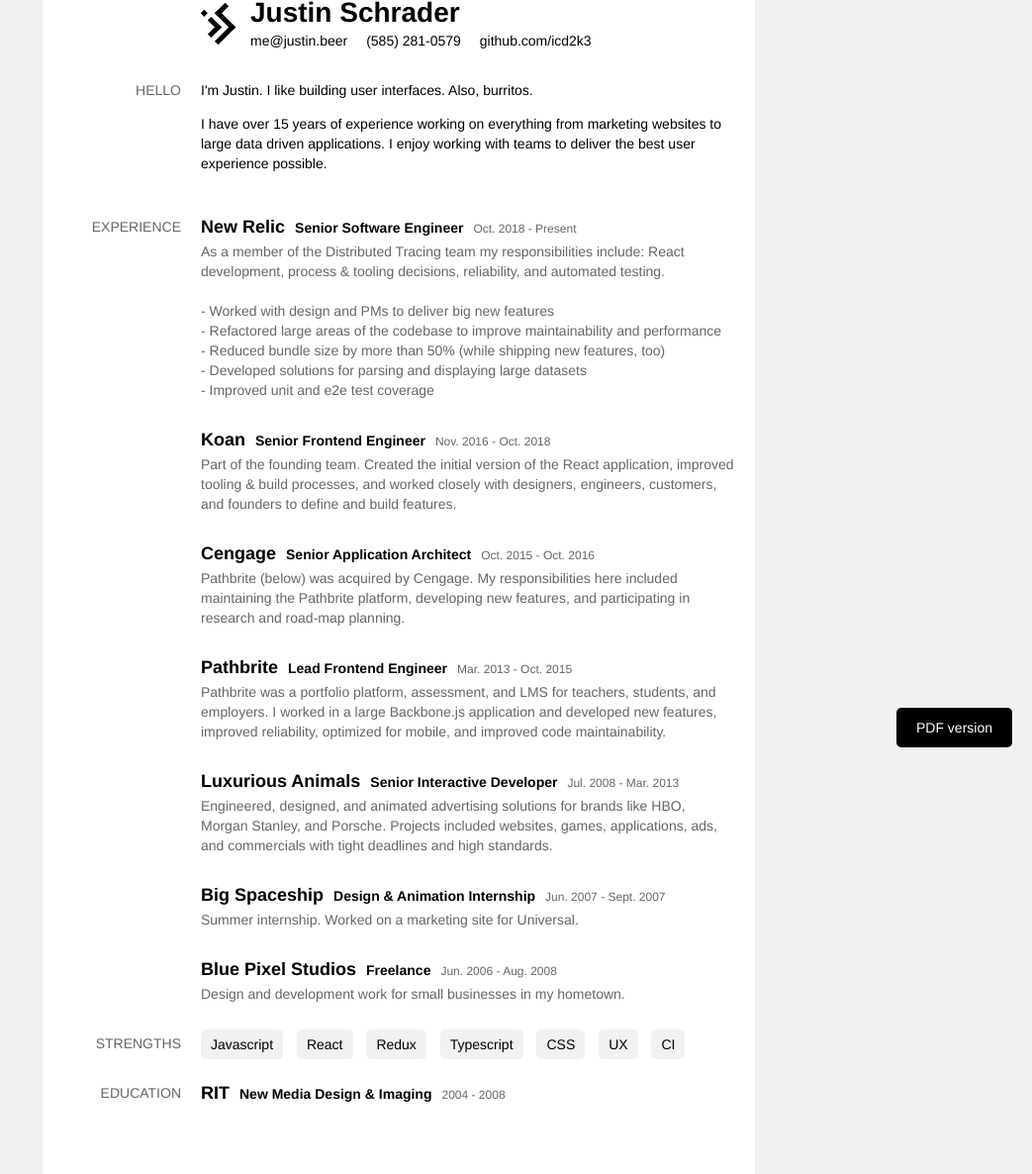
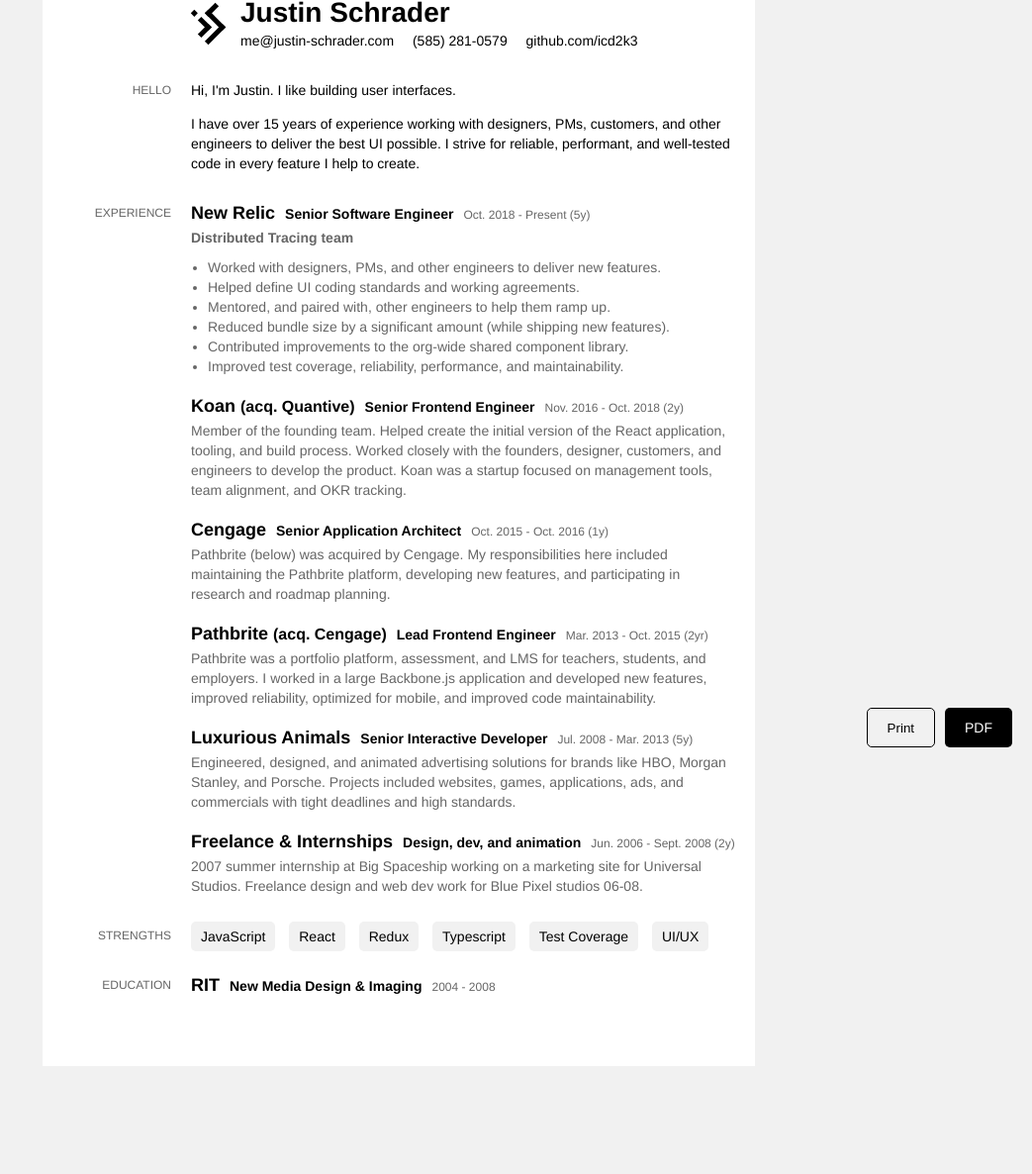
Before and after one commit to icd2k3/resume, a website: page index.html in a window 1280 px wide. Shown: the part 25-1211 px from the top of the page at 99% size, without its empty margins (237-1280 px from the left). After the commit the page ends 1102 px from the top, so only its background shows below. Drawn offline with Linux system fonts and the light colour scheme.

Commit message:
chore: update resume content

```diff
--- a/index.html
+++ b/index.html
@@ -4,7 +4,7 @@
     <meta charset="UTF-8">
     <meta name="viewport" content="width=device-width, initial-scale=1">
     <meta name="Description" content="Justin Schrader's resume">
-    <title>Justin's Resume</title>
+    <title>Justin Schrader's Resume</title>
     <link href="https://fonts.googleapis.com/css?family=Press+Start+2P&display=swap" rel="stylesheet">
     <style>
       /* printing rules */
@@ -15,11 +15,11 @@
         html {
           background: #FFF;
         }
-        footer a {
+        footer a, footer button {
           display: none;
         }
         body section {
-          margin: 10px 0 0 0;
+          margin: 20px 0 0 0;
         }
         body section:nth-child(3) {
           margin: 20px 0 10px;
@@ -51,7 +51,7 @@
       }
       h2 {
         color: #666;
-        font-size: 14px;
+        font-size: 12px;
         text-align: right;
         text-transform: uppercase;
         font-weight: normal;
@@ -59,8 +59,14 @@
       h3 {
         font-size: 18px;
       }
+      h3 span {
+        font-size: 16px;
+      }
       p:first-child {
         margin-top: 0;
+      }
+      p:last-child {
+        margin-bottom: 0;
       }
       address {
         font-style: normal;
@@ -79,7 +85,7 @@
       /* Header content */
       header {
         display: flex;
-        margin-left: 165px;
+        margin-left: 155px;
         margin-bottom: 30px;
       }
       header > div {
@@ -140,7 +146,7 @@
       /* main content rows */
       section {
         display: grid;
-        grid-template-columns: 120px auto;
+        grid-template-columns: 110px auto;
         grid-gap: 20px;
         grid-auto-rows: minmax(0, auto);
         margin: 30px 0;
@@ -154,7 +160,7 @@
         display: flex;
         flex-wrap: wrap;
         align-items: baseline;
-        margin-bottom: 30px;
+        margin-bottom: 20px;
       }
       dl:last-child {
         margin-bottom: 0;
@@ -176,15 +182,20 @@
         color: #666;
       }
 
-      /* skills */
       ul {
+        margin: 10px 0 0 0;
+        padding: 0 17px;
+      }
+
+      /* techs */
+      ul.tech {
         padding: 0;
         margin: 0;
-        list-style-type: none;
+        list-style-type: circle;
         position: relative;
         top: -4px;
       }
-      li {
+      li.tech {
         display: inline-block;
         padding: 5px 10px;
         background: #F1F1F1;
@@ -199,7 +210,7 @@
         bottom: 20px;
         right: 20px;
       }
-      footer a {
+      footer a, footer button {
         margin-left: 10px;
         cursor: pointer;
         padding: 10px 20px;
@@ -207,6 +218,11 @@
         border: 0;
         color: #fff;
         border-radius: 5px;
+      }
+      footer button {
+        background: transparent;
+        border: 1px solid #000;
+        color: #000;
       }
     </style>
   </head>
@@ -216,8 +232,8 @@
       <div>
         <h1>Justin Schrader</h1>
         <address>
-          <a href="mailto:me@justin.beer">
-            me@justin.beer
+          <a href="mailto:me@justin-schrader.com">
+            me@justin-schrader.com
           </a>
           <a href="tel:+15852810579">
             (585) 281-0579
@@ -235,10 +251,10 @@
       <section>
         <h2>Hello</h2>
         <div>
-          <p>I'm Justin. I like building user interfaces. Also, burritos.</p>
+          <p>Hi, I'm Justin. I like building user interfaces.</p>
           <p>
-            I have over 15 years of experience working on everything from marketing websites to large data driven applications.
-            I enjoy working with teams to deliver the best user experience possible.
+            I have over 15 years of experience working with designers, PMs, customers, and other engineers to deliver the best UI possible.
+            I strive for reliable, performant, and well-tested code in every feature I help to create.
           </p>
         </div>
       </section>
@@ -253,31 +269,34 @@
               <h4>Senior Software Engineer</h4>
             </dd>
             <dd>
-              <time datetime="2018-10-01">Oct. 2018</time> - Present
+              <time datetime="2018-10-01">Oct. 2018</time> - Present (5y)
             </dd>
             <dd>
-              As a member of the Distributed Tracing team my responsibilities include: React development, process & tooling decisions, reliability, and automated testing.
-              <br/><br/>
-                - Worked with design and PMs to deliver big new features<br/>
-                - Refactored large areas of the codebase to improve maintainability and performance<br/>
-                - Reduced bundle size by more than 50% (while shipping new features, too)<br/>
-                - Developed solutions for parsing and displaying large datasets<br/>
-                - Improved unit and e2e test coverage<br/>
+              <b>Distributed Tracing team</b>
+              <ul>
+                <li>Worked with designers, PMs, and other engineers to deliver new features.</li>
+                <li>Helped define UI coding standards and working agreements.</li>
+                <li>Mentored, and paired with, other engineers to help them ramp up.</li>
+                <li>Reduced bundle size by a significant amount (while shipping new features).</li>
+                <li>Contributed improvements to the org-wide shared component library.</li>
+                <li>Improved test coverage, reliability, performance, and maintainability.</li>
+              </ul>
             </dd>
           </dl>
           <dl>
             <dt>
-              <h3>Koan</h3>
+              <h3>Koan <span>(acq. Quantive)</span></h3>
             </dt>
             <dd>
               <h4>Senior Frontend Engineer</h4>
             </dd>
             <dd>
-              <time datetime="2016-11-01">Nov. 2016</time> - <time datetime="2018-10-01">Oct. 2018</time>
+              <time datetime="2016-11-01">Nov. 2016</time> - <time datetime="2018-10-01">Oct. 2018</time> (2y)
             </dd>
             <dd>
-              Part of the founding team. Created the initial version of the React application, improved tooling & build processes, and worked closely with
-              designers, engineers, customers, and founders to define and build features.
+              Member of the founding team. Helped create the initial version of the React application,
+              tooling, and build process. Worked closely with the founders, designer, customers,
+              and engineers to develop the product. Koan was a startup focused on management tools, team alignment, and OKR tracking.
             </dd>
           </dl>
           <dl>
@@ -288,22 +307,22 @@
               <h4>Senior Application Architect</h4>
             </dd>
             <dd>
-              <time datetime="2015-10-01">Oct. 2015</time> - <time datetime="2016-10-01">Oct. 2016</time>
+              <time datetime="2015-10-01">Oct. 2015</time> - <time datetime="2016-10-01">Oct. 2016</time> (1y)
             </dd>
             <dd>
               Pathbrite (below) was acquired by Cengage. My responsibilities here included maintaining the Pathbrite platform,
-              developing new features, and participating in research and road-map planning.
+              developing new features, and participating in research and roadmap planning.
             </dd>
           </dl>
           <dl>
             <dt>
-              <h3>Pathbrite</h3>
+              <h3>Pathbrite <span>(acq. Cengage)</span></h3>
             </dt>
             <dd>
               <h4>Lead Frontend Engineer</h4>
             </dd>
             <dd>
-              <time datetime="2018-03-01">Mar. 2013</time> - <time datetime="2015-10-01">Oct. 2015</time>
+              <time datetime="2018-03-01">Mar. 2013</time> - <time datetime="2015-10-01">Oct. 2015</time> (2yr)
             </dd>
             <dd>
               Pathbrite was a portfolio platform, assessment, and LMS for teachers, students, and employers. I worked in a large
@@ -318,7 +337,7 @@
               <h4>Senior Interactive Developer</h4>
             </dd>
             <dd>
-              <time datetime="2008-07-01">Jul. 2008</time> - <time datetime="2018-03-01">Mar. 2013</time>
+              <time datetime="2008-07-01">Jul. 2008</time> - <time datetime="2018-03-01">Mar. 2013</time> (5y)
             </dd>
             <dd>
               Engineered, designed, and animated advertising solutions for brands like HBO, Morgan Stanley, and Porsche.
@@ -327,44 +346,30 @@
           </dl>
           <dl>
             <dt>
-              <h3>Big Spaceship</h3>
+              <h3>Freelance & Internships</h3>
             </dt>
             <dd>
-              <h4>Design & Animation Internship</h4>
+              <h4>Design, dev, and animation</h4>
             </dd>
             <dd>
-              <time datetime="2007-06-01">Jun. 2007</time> - <time datetime="2007-09-01">Sept. 2007</time>
+              <time datetime="2006-06-01">Jun. 2006</time> - <time datetime="2008-09-01">Sept. 2008</time> (2y)
             </dd>
             <dd>
-              Summer internship. Worked on a marketing site for Universal.
-            </dd>
-          </dl>
-          <dl>
-            <dt>
-              <h3>Blue Pixel Studios</h3>
-            </dt>
-            <dd>
-              <h4>Freelance</h4>
-            </dd>
-            <dd>
-              <time datetime="2006-06-01">Jun. 2006</time> - <time datetime="2008-08-01">Aug. 2008</time>
-            </dd>
-            <dd>
-              Design and development work for small businesses in my hometown.
+              2007 summer internship at Big Spaceship working on a marketing site for Universal Studios.
+              Freelance design and web dev work for Blue Pixel studios 06-08.
             </dd>
           </dl>
         </div>
       </section>
       <section>
         <h2>Strengths</h2>
-        <ul>
-          <li>Javascript</li>
-          <li>React</li>
-          <li>Redux</li>
-          <li>Typescript</li>
-          <li>CSS</li>
-          <li>UX</li>
-          <li>CI</li>
+        <ul class="tech">
+          <li class="tech">JavaScript</li>
+          <li class="tech">React</li>
+          <li class="tech">Redux</li>
+          <li class="tech">Typescript</li>
+          <li class="tech">Test Coverage</li>
+          <li class="tech">UI/UX</li>
         </ul>
       </section>
       <section>
@@ -385,7 +390,8 @@
       </section>
     </main>
     <footer>
-      <a aria-label="PDF" href="justin-schrader-resume.pdf">PDF version</a>
+      <button aria-label="Print" onclick="window.print()">Print</button>
+      <a aria-label="PDF" href="justin-schrader-resume.pdf">PDF</a>
     </footer>
   </body>
 </html>
```
